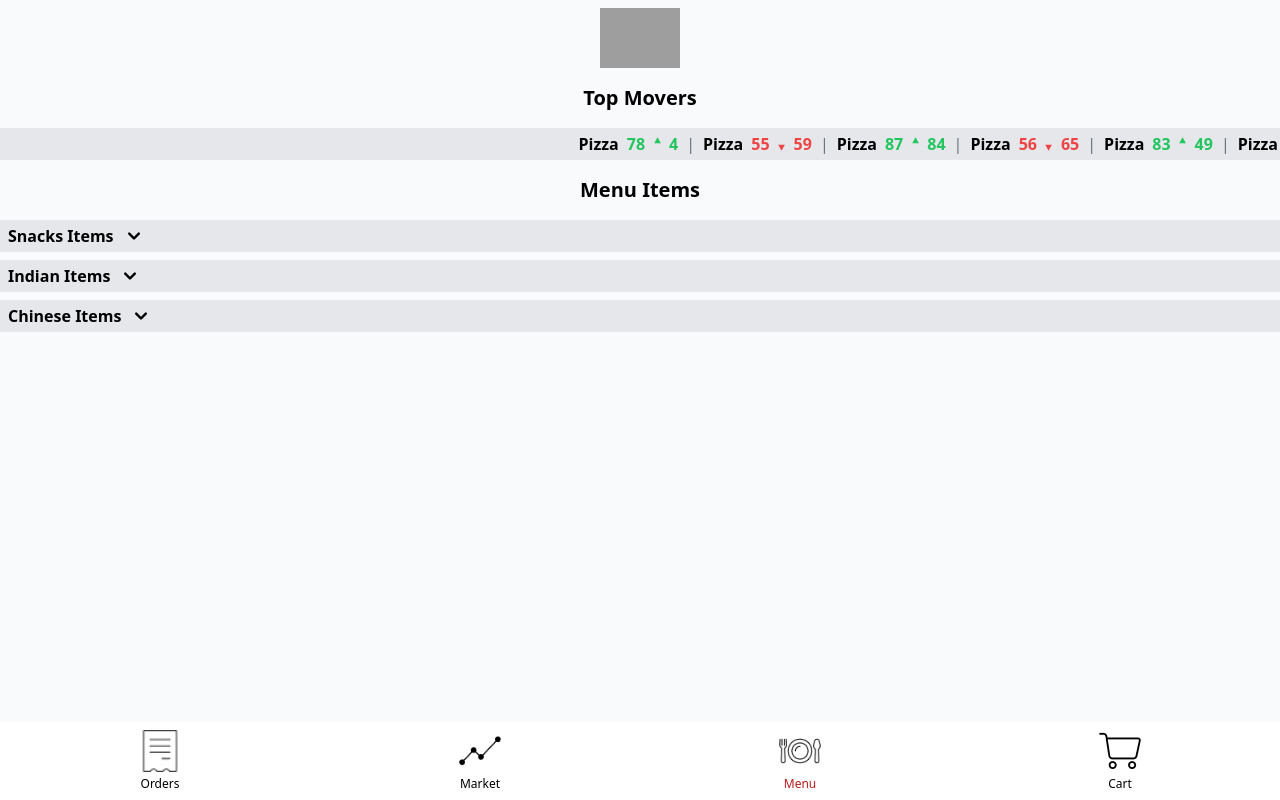
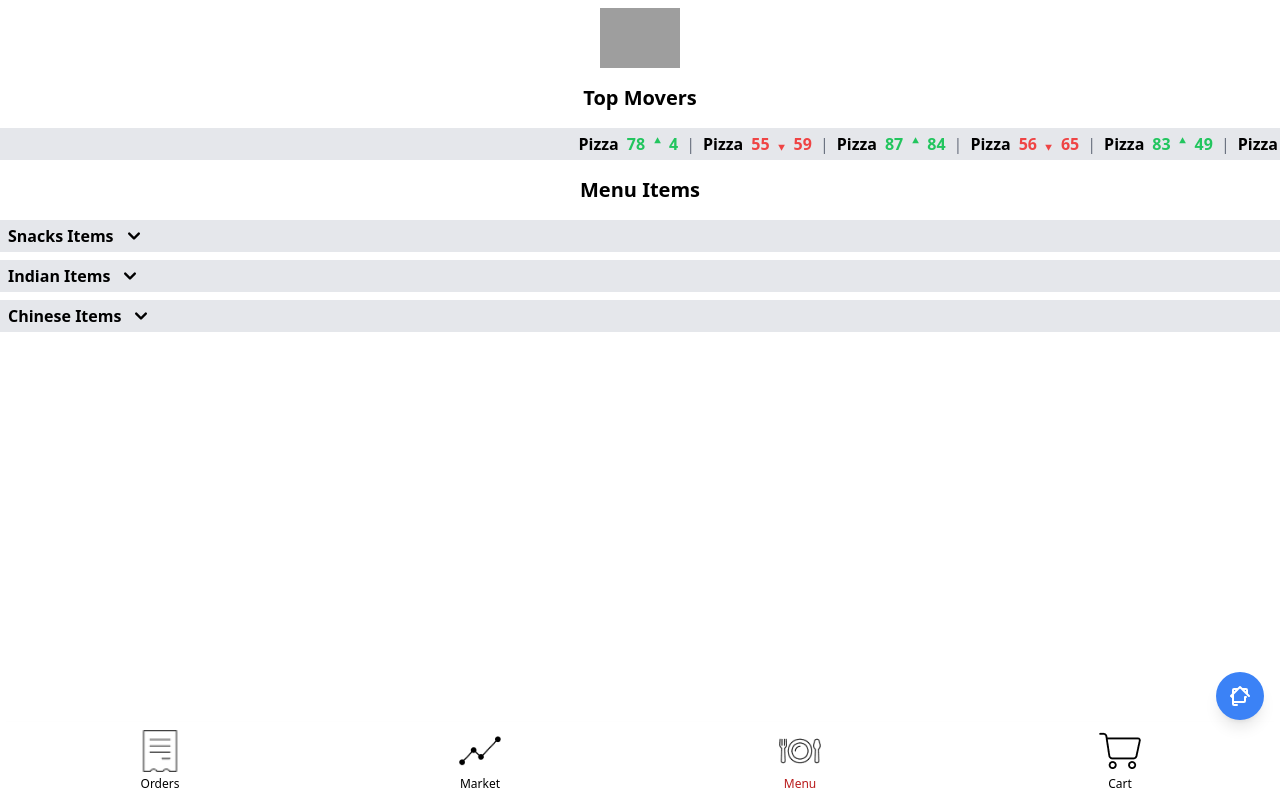
Before and after one commit to RohitGhosh07/bse_software, a React (Create React App) app: page /menu in a window 1280 px wide. Built offline with nearby package versions, Linux system fonts and the light colour scheme; grey boxes are pictures that could not be loaded.

Commit message:
menuscreen updated adde

```diff
--- a/src/screens/menu_screen.js
+++ b/src/screens/menu_screen.js
@@ -33,7 +33,7 @@ const MenuScreen = () => {
     };
 
     return (
-        <div className="flex flex-col items-center justify-center min-h-screen  bg-slate-50">
+        <div className="flex flex-col items-center justify-center min-h-screen ">
             <div className="w-full fixed top-0 pt-2">
                 <div className="flex flex-col items-center">
                     <img src="https://i.ibb.co/gPPqZfg/bse-demo-logo.png" alt="Center Image" className="mt-0 object-cover w-20 h-auto" />
@@ -102,6 +102,12 @@ const MenuScreen = () => {
                 </div>
             </div>
             <BottomNavbar />
+            {/* Floating Action Button */}
+            <button className="fixed bottom-20 right-4 p-3 bg-blue-500 rounded-full shadow-lg text-white hover:bg-blue-600 transition duration-300 ease-in-out focus:outline-none focus:ring-2 focus:ring-blue-700 focus:ring-opacity-50">
+                <svg xmlns="http://www.w3.org/2000/svg" fill="none" viewBox="0 0 24 24" stroke="currentColor" className="w-6 h-6">
+                    <path strokeLinecap="round" strokeLinejoin="round" strokeWidth={2} d="M3 12l2-2m0 0l7-7 7 7M5 10v10a1 1 0 001 1h3m10-11l2 2m-2-2V6a1 1 0 00-1-1h-4m-4 0H6a1 1 0 00-1 1v3m13 4h-1v4a1 1 0 01-1 1H6a1 1 0 01-1-1v-4H4" />
+                </svg>
+            </button>
         </div>
     );
 };
```
